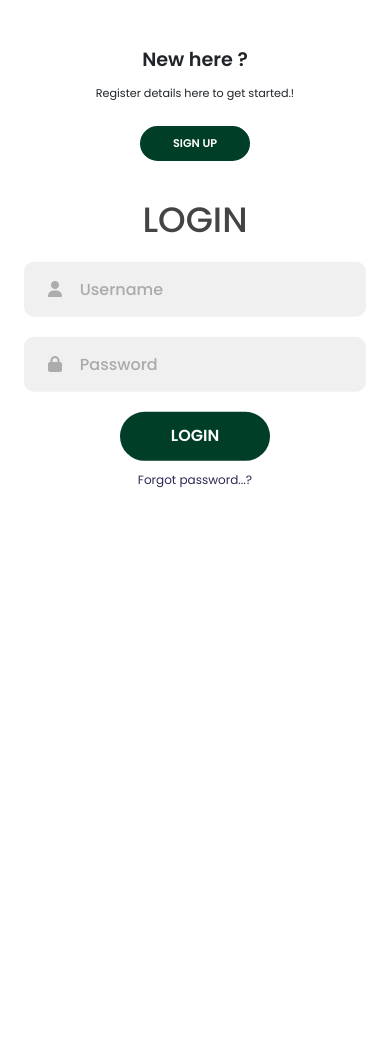
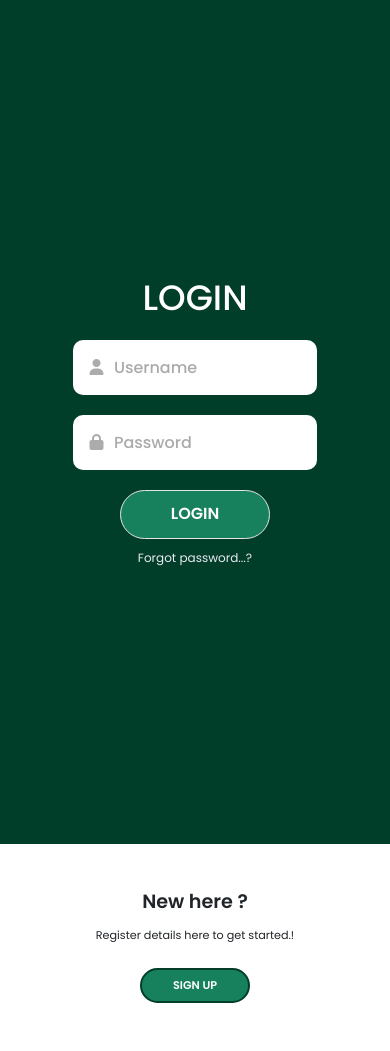
Before and after one commit to Shemeemvp/BillingSoftware, a Django app: page / in a window 390 px wide. Before the commit the page ends 488 px from the top, so only its background shows below. Run offline with Django 4.2, Linux system fonts and the light colour scheme; some libraries are stand-ins or nearby versions.

Commit message:
Login responsive issues resolved. Validations email username updated. GST validation message updated.

```diff
--- a/BillApp/templates/login.html
+++ b/BillApp/templates/login.html
@@ -28,28 +28,51 @@
         input {
             font-family: "Poppins", sans-serif;
         }
-
-        .container-main {
+        .login-section{
+            transition: transform 1.1s ease-in-out;
+            transition-delay: 0.4s;
+        }
+        .register-section{
+            transition: transform 1.1s ease-in-out;
+            transition-delay: 0.4s;
+        }
+        .login-form-section
+        {
+            height: 100vh;
+            background: #003e29;
+            align-items: center;
+            display: flex;
+            justify-content: center;
+        }
+        .reg-form-section
+        {
+            height: max-content;
+            padding: 2.5rem 0;
+            background: #003e29;
+            align-items: center;
+            display: flex;
+            justify-content: center;
+        }
+        /* .container-main {
             position: relative;
             width: 100%;
             background-color: #fff;
             min-height: 100vh;
             overflow: hidden;
-            /* overflow-y: auto; */
-        }
-        .container-main.sign-up-mode {
+        } */
+        /* .container-main.sign-up-mode {
             overflow-y: auto;
-        }
+        } */
 
-        .forms-container {
+        /* .forms-container {
             position: absolute;
             width: 100%;
             height: 100%;
             top: 0;
             left: 0;
-        }
+        } */
 
-        .signin-signup {
+        /* .signin-signup {
             position: absolute;
             top: 50%;
             transform: translate(-50%, -50%);
@@ -78,43 +101,47 @@
                 color: rgb(181, 181, 197) !important;
                 opacity: 0.8;
             }
-        }
-        .container-main.sign-up-mode .signin-signup {
+        } */
+        /* .container-main.sign-up-mode .signin-signup {
             margin: 12rem 0rem;
             padding: 5rem 0rem;
-        }
+        } */
 
         form {
             display: flex;
+            width: 75%;
             align-items: center;
             justify-content: center;
             flex-direction: column;
-            padding: 0rem 5rem;
+            padding: 0rem 2rem;
             transition: all 0.2s 0.7s;
-            overflow: hidden;
-            grid-column: 1 / 2;
-            grid-row: 1 / 2;
         }
 
-        form.sign-up-form {
+        /* form.sign-up-form {
             opacity: 0;
             z-index: 1;
         }
 
         form.sign-in-form {
             z-index: 2;
-        }
+        } */
 
         .title {
             font-size: 2.2rem;
-            color: #444;
+            color: #fff;
             margin-bottom: 10px;
         }
-
+        .forgot-password
+        {
+            text-decoration: none;
+            font-size: 12px;
+            color: rgb(235, 235, 243) !important;
+        }
         .input-field {
             max-width: 380px;
             width: 100%;
-            background-color: #f0f0f0;
+            /* background-color: #f0f0f0; */
+            background-color: #fff;
             margin: 10px 0;
             height: 55px;
             border-radius: 10px;
@@ -200,12 +228,12 @@
         .social-icon:hover {
             color: #213e57;
             border-color: #213e57;
-        }
+        } */
 
         .btn {
             width: 150px;
-            background-color: #003e27;
-            border: none;
+            background-color: #17815d;
+            border: 1px solid #e5e5e5;
             outline: none;
             height: 49px;
             border-radius: 49px;
@@ -223,7 +251,7 @@
             border: 2px solid #003e27;
         }
 
-        .panels-container {
+        /* .panels-container {
             position: absolute;
             height: 100%;
             width: 100%;
@@ -300,52 +329,52 @@
             font-size: 0.8rem;
         }
 
-        .right-panel .image,
+        /* .right-panel .image,
         .right-panel .content {
             transform: translateX(800px);
-        }
+        } */
 
         /* ANIMATION */
 
-        .container-main.sign-up-mode:before {
+        /* .container-main.sign-up-mode:before {
             transform: translate(100%, -50%);
             right: 52%;
-        }
+        } */
 
-        .container-main.sign-up-mode .left-panel .image,
+        /* .container-main.sign-up-mode .left-panel .image,
         .container-main.sign-up-mode .left-panel .content {
             transform: translateX(-800px);
-        }
+        } */
 
-        .container-main.sign-up-mode .signin-signup {
+        /* .container-main.sign-up-mode .signin-signup {
             left: 25%;
-        }
+        } */
 
-        .container-main.sign-up-mode form.sign-up-form {
+        /* .container-main.sign-up-mode form.sign-up-form {
             opacity: 1;
             z-index: 2;
-        }
+        } */
 
-        .container-main.sign-up-mode form.sign-in-form {
+        /* .container-main.sign-up-mode form.sign-in-form {
             opacity: 0;
             z-index: 1;
-        }
+        } */
 
-        .container-main.sign-up-mode .right-panel .image,
+        /* .container-main.sign-up-mode .right-panel .image,
         .container-main.sign-up-mode .right-panel .content {
             transform: translateX(0%);
-        }
+        } */
 
-        .container-main.sign-up-mode .left-panel {
+        /* .container-main.sign-up-mode .left-panel {
             pointer-events: none;
-        }
+        } */
 
-        .container-main.sign-up-mode .right-panel {
+        /* .container-main.sign-up-mode .right-panel {
             pointer-events: all;
-        }
+        } */
 
         @media (max-width: 870px) {
-            .container-main {
+            /* .container-main {
                 min-height: 800px;
                 height: 100vh;
             }
@@ -366,12 +395,12 @@
             .signin-signup,
             .container-main.sign-up-mode .signin-signup {
                 left: 50%;
-            }
+            } */
 
-            .panels-container {
+            /* .panels-container {
                 grid-template-columns: 1fr;
                 grid-template-rows: 1fr 2fr 1fr;
-            }
+            } */
 
             .panel {
                 flex-direction: row;
@@ -416,7 +445,7 @@
                 font-size: 0.7rem;
             }
 
-            .container-main:before {
+            /* .container-main:before {
                 width: 1500px;
                 height: 1500px;
                 transform: translateX(-50%);
@@ -451,9 +480,14 @@
             .container-main.sign-up-mode .signin-signup {
                 top: 5%;
                 transform: translate(-50%, 0);
+            } */
+        }
+        @media (max-width:768px) {
+            .login-section .row {
+                display: flex;
+                flex-direction: column-reverse;
             }
         }
-
         @media (max-width: 570px) {
             form {
                 padding: 0 1.5rem;
@@ -467,7 +501,7 @@
                 padding: 0.5rem 1rem;
             }
 
-            .container-main {
+            /* .container-main {
                 padding: 1.5rem;
             }
 
@@ -523,9 +558,25 @@
     </style>
 </head>
 <body>
-<div class="container-main">
-    <div class="forms-container">
-        <div class="signin-signup">
+    <div class="container-fluid">
+        <div class="login-section">
+            <div class="row">
+                <div class="col-md-6 col-lg-6">
+                    <div class="panel left-panel">
+                        <div class="content">
+                            <h3>New here ?</h3>
+                            <p>
+                                Register details here to get started.!
+                            </p>
+                            <button class="btn transparent" id="sign-up-btn">
+                                Sign up
+                            </button>
+                        </div>
+                        <img src="/static/assets/img/sup_log.jpg" class="image" alt=""/>
+                    </div>
+                </div>
+                <div class="col-md-6 col-lg-6 px-0">
+                    <div class="login-form-section">
                         <form action="{% url 'userLogin' %}" method="post" class="sign-in-form">
                             {% csrf_token %}
                             {% for message in messages %}
@@ -549,7 +600,15 @@
                             <a href="" class="forgot-password">Forgot password...?</a>
                             <msg></msg>
                         </form>
-            <form action="{% url 'registerUser' %}" method="post" class="sign-up-form" onsubmit="return validate()">
+                    </div>
+                </div>
+            </div>
+        </div>
+        <div class="register-section" style="display: none;">
+            <div class="row">
+                <div class="col-md-6 col-lg-6 px-0">
+                    <div class="reg-form-section">
+                        <form action="{% url 'registerUser' %}" method="post" class="sign-up-form" id="register-form" onsubmit="return validate()">
                             {% csrf_token %}
                             <h2 class="title text-uppercase">REGISTER</h2>
                             <div class="input-field">
@@ -601,20 +660,7 @@
                         </form>
                     </div>
                 </div>
-
-    <div class="panels-container">
-        <div class="panel left-panel">
-            <div class="content">
-                <h3>New here ?</h3>
-                <p>
-                    Register details here to get started.!
-                </p>
-                <button class="btn transparent" id="sign-up-btn">
-                    Sign up
-                </button>
-            </div>
-            <img src="/static/assets/img/sup_log.jpg" class="image" alt=""/>
-        </div>
+                <div class="col-md-6 col-lg-6">
                     <div class="panel right-panel">
                         <div class="content">
                             <h3>Already have an account ?</h3>
@@ -629,18 +675,30 @@
                     </div>
                 </div>
             </div>
+        </div>
+    </div>
+
 
 <script>
+    $(document).ready(()=>{
+        // $('#register-form')[0].reset();
+        document.getElementById('register-form').reset();
+    })
     const sign_in_btn = document.querySelector("#sign-in-btn");
     const sign_up_btn = document.querySelector("#sign-up-btn");
     const container = document.querySelector(".container-main");
 
     sign_up_btn.addEventListener("click", () => {
-        container.classList.add("sign-up-mode");
+        // container.classList.add("sign-up-mode");
+        $('.login-section').hide(1000);
+        $('.register-section').show(1000);
+        $("#register-form").addClass('form_active');
     });
 
     sign_in_btn.addEventListener("click", () => {
-        container.classList.remove("sign-up-mode");
+        // container.classList.remove("sign-up-mode");
+        $('.register-section').hide(1000);
+        $('.login-section').show(1000);
     });
 
 </script>
@@ -652,26 +710,26 @@
         var gstin = document.getElementById('gstin').value;
         const gstregex = /\d{2}[A-Z]{5}\d{4}[A-Z]{1}[A-Z\d]{1}[Z]{1}[A-Z\d]{1}/;
 
-        if (gstin !="" && !gstregex.test(gstin)){
-            document.getElementById('gstErr').innerHTML = "Invalid..! Ex: '22AAAAA0000A1Z5'"
+        // if (gstin !="" && !gstregex.test(gstin)){
+        //     document.getElementById('gstErr').innerHTML = "Invalid..! Ex: '22AAAAA0000A1Z5'"
+        //     return false;
+        // }else{
+        //     document.getElementById('gstErr').innerHTML = ""
+        // }
+
+        if (pwd.length < 8 || pwd.length > 18) {
+            alert("Password length should be 8-18");
+            // document.getElementById('passErr').innerHTML = "Password length should be 8-18"
             return false;
         }else{
-            document.getElementById('gstErr').innerHTML = ""
+            // document.getElementById('passErr').innerHTML = "";
         }
-
-        if (pwd.length < 8 || pwd.length > 18) {
-            // alert("Password length is invalid");
-            document.getElementById('passErr').innerHTML = "Password length should be 8-18"
+        if (pwd != cnfpwd) {
+            alert("password and confirm password does not match.!");
+            // document.getElementById('cnfrmPassErr').innerHTML = "password and confirm password does not match.!"
             return false;
         }else{
-            document.getElementById('passErr').innerHTML = "";
-        }
-        if (pwd != cnfpwd) {
-            // alert("password and confirm password does not match");
-            document.getElementById('cnfrmPassErr').innerHTML = "password and confirm password does not match.!"
-            return false;
-        }else{
-            document.getElementById('cnfrmPassErr').innerHTML = ""
+            // document.getElementById('cnfrmPassErr').innerHTML = ""
         }
         return true;
     }
@@ -680,18 +738,20 @@
 <script>
     //static/js/script.js
 $(document).ready(function(){
-  $("#email").change(function () {
+  $("#email").blur(function () {
     var email = $(this).val();
+    // alert(email)
 
     $.ajax({
-      url: 'Signup_emailval',
+      method:'GET',
+      url: "{% url 'validateEmail' %}",
       data: {
         'email': email
       },
       dataType: 'json',
       success: function (data) {
         if (data.is_taken) {
-          alert("Email already exists.");
+          alert("Email already exists.!");
         }
       }
     });
@@ -699,13 +759,14 @@ $(document).ready(function(){
   });
 });
 $(document).ready(function(){
-    $("#user").change(function () {
+
+        $("#user").blur(function () {
+            if($('#register-form').hasClass('form_active')){
                 var user = $(this).val();
-
                 $.ajax({
-        url: 'user_name_check',
+                    url: "{% url 'validateUsername' %}",
                     data: {
-          'user': user
+                    'username': user
                     },
                     dataType: 'json',
                     success: function (data) {
--- a/BillApp/urls.py
+++ b/BillApp/urls.py
@@ -7,6 +7,8 @@ urlpatterns = [
     path('register_user',views.registerUser, name='registerUser'),
     path('user_login',views.userLogin, name='userLogin'),
     path('go_dashboard', views.goDashboard, name='goDashboard'),
+    path('validate_email',views.validateEmail, name='validateEmail'),
+    path('validate_username',views.validateUsername, name='validateUsername'),
 
     path('logout',views.userLogout, name='userLogout'),
 ]
--- a/BillApp/views.py
+++ b/BillApp/views.py
@@ -1,6 +1,7 @@
 from django.shortcuts import render, redirect
 from django.contrib.auth.models import User, auth
 from django.contrib import messages
+from django.http import JsonResponse
 from django.contrib.auth.decorators import login_required
 from .models import *
 
@@ -88,3 +89,19 @@ def userLogout(request):
     request.session["uid"] = ""
     auth.logout(request)
     return redirect("/")
+
+
+def validateEmail(request):
+    email = request.GET['email']
+
+    if User.objects.filter(email = email).exists():
+        return JsonResponse({'is_taken':True})
+    JsonResponse({'is_taken':False})
+
+
+def validateUsername(request):
+    uName = request.GET['username']
+
+    if User.objects.filter(username = uName).exists():
+        return JsonResponse({'is_taken':True})
+    JsonResponse({'is_taken':False})
--- a/static/assets/css/base.css
+++ b/static/assets/css/base.css
@@ -6,7 +6,9 @@
     --light: #6C7293;
     --dark: #000000;
 }
-
+.b-primary{
+    background: #003e29;
+}
 .back-to-top {
     position: fixed;
     display: none;
@@ -136,7 +138,7 @@
 .sidebar .navbar .navbar-nav .nav-link.active {
     color: white;
     background: var(--dark);
-    border-color: var(--primary);
+    border-color: white;
 }
 
 .sidebar .navbar .navbar-nav .nav-link i {
```
Also changed, not shown: other parts of BillApp/templates/login.html (+20 -17 lines), BillApp/templates/base.html (+8 -8 lines), BillApp/templates/dashboard.html (+5 -5 lines). Lines whose indentation alone changed are shown as unchanged.
